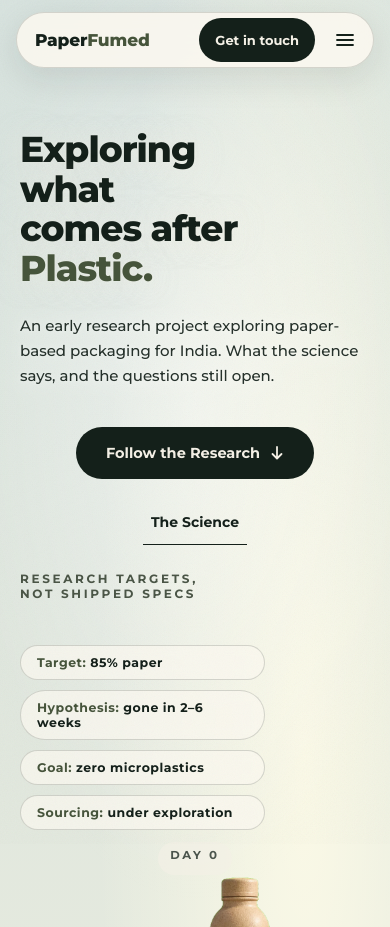
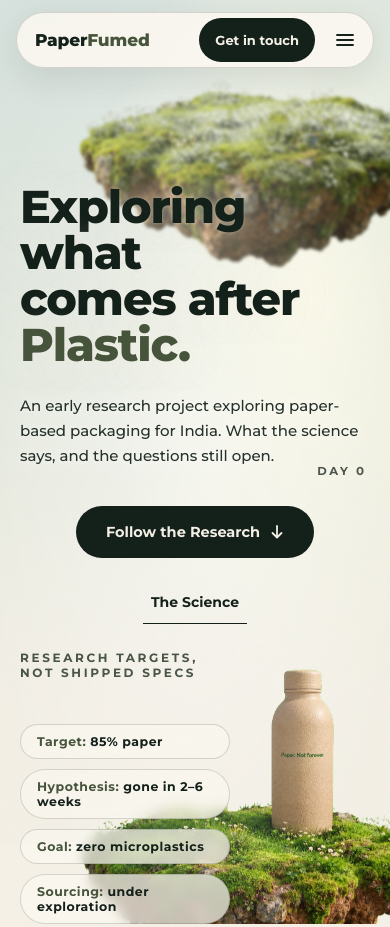
Before and after one commit to vehhaanv-lab/paperfumed-site, a plain HTML site: page index.html in a window 390 px wide. Shown: the top 927 px of the page. Drawn offline with Linux system fonts and the light colour scheme.

Commit message:
Phone: restore original hero scroll flow with fixes

```diff
--- a/index.html
+++ b/index.html
@@ -295,7 +295,7 @@ body::after{content:"";position:fixed;inset:0;z-index:60;pointer-events:none;opa
 @media(max-width:720px){
   .hero{background:radial-gradient(ellipse at 78% 32%,rgba(255,252,232,.85),transparent 48%),linear-gradient(175deg,#D8E3DF 0%,#E4E9DE 40%,#F4F0E6 76%);background-repeat:no-repeat;background-color:#F4F0E6}
   .island-far{display:block;left:-18vw;top:9vh;width:52vw;opacity:.85;filter:blur(1.5px)}
-  .island-wrap{left:auto;right:-30vw;bottom:-7vh;width:92vw;opacity:.98}
+  .island-wrap{left:auto;right:-12vw;bottom:-5vh;width:92vw;opacity:.98}
   .nav{top:10px;flex-wrap:wrap;row-gap:6px;padding:9px 12px 9px 20px}
   .nav .links{display:flex;order:3;flex:1 1 100%;justify-content:center;gap:4px;overflow-x:auto}
   .nav .links a{font-size:13px;padding:11px 12px;border-radius:999px;background:rgba(92,110,74,.10);white-space:nowrap}
@@ -319,9 +319,8 @@ body::after{content:"";position:fixed;inset:0;z-index:60;pointer-events:none;opa
   .cta-row .btn-ink{justify-content:center;min-height:52px}
   .cta-row a:not(.btn-ink){justify-content:center}
   .hero-inner{padding-top:150px}
-  .hero .chips{max-width:70%}
+  .hero .chips{max-width:60%}
   .fact{grid-template-columns:1fr;gap:8px}
-  .scroll-hint{display:none}
 }
 @media(prefers-reduced-motion:reduce){
   *,*::before,*::after{animation:none!important;transition:none!important}
@@ -494,26 +493,12 @@ body::after{content:"";position:fixed;inset:0;z-index:60;pointer-events:none;opa
   .nav .links{display:none;position:absolute;top:64px;left:0;right:0;order:0;flex:none;flex-direction:column;gap:0;overflow:visible;padding:8px;background:rgba(251,248,240,.98);border:1px solid var(--line);border-radius:22px;box-shadow:0 14px 44px rgba(20,32,26,.18)}
   .nav.open .links{display:flex}
   .nav .links a{display:flex;align-items:center;min-height:44px;padding:0 14px;font-size:15px;background:none;border-radius:12px;opacity:1}
-  .hero{min-height:0;padding-bottom:32px}
-  .hero-inner{padding-top:96px}
-  .hero h1{font-size:36px;line-height:1.1;letter-spacing:-1px}
-  .island-wrap{position:relative;inset:auto;left:auto;right:auto;bottom:auto;width:100%;max-width:353px;margin:20px auto 0;transform:none!important;opacity:1}
-  .island-wrap .island-bob{animation:none!important;transform:none!important}
-  .island-far,.fchip{display:none!important}
   .scroll-hint{display:none}
   main,.page-head{padding-left:0;padding-right:0}
 }
 
 /* ---------- stage story on phones ---------- */
 .isl-track{display:contents}
-@media(max-width:720px){
-  .hero{overflow:clip}
-  .isl-track{display:block;position:relative;height:calc(306px + 140vh);margin-top:12px}
-  .isl-track .week-ticker{position:sticky;top:calc(50vh + 168px);right:auto;bottom:auto;display:block;width:max-content;margin:0 auto;z-index:6;background:rgba(244,240,230,.8);padding:6px 12px;border-radius:999px}
-  .isl-track .island-wrap{position:sticky;top:max(112px,calc(50vh - 150px));margin:0 auto 44px;z-index:2}
-}
-
-@media(max-width:720px){.cookie-banner{transition:transform .28s cubic-bezier(.22,1,.36,1);will-change:transform}}
 /* ---------- smooth transitions ---------- */
 @view-transition{navigation:auto}
 ::view-transition-old(root),::view-transition-new(root){animation-duration:.22s;animation-timing-function:ease-out}
@@ -804,11 +789,8 @@ body::after{content:"";position:fixed;inset:0;z-index:60;pointer-events:none;opa
     function paintIsland(){
       var p;
       var trk = document.getElementById('islTrack');
-      if(trk && matchMedia('(max-width:720px)').matches){
-        var tr = trk.getBoundingClientRect(), span = trk.offsetHeight - 306 - 40;
-        p = Math.min(1, Math.max(0, (76 - tr.top) / Math.max(1, span)));
-      } else {
-        p = Math.min(1, Math.max(0, scrollY / (innerHeight*0.9)));
+      {
+        p = Math.min(1, Math.max(0, scrollY / (innerHeight*0.6)));
       }
       if(reduced){ p = 1; }
       var oB = 1 - fade(p, .40, .58);
```
